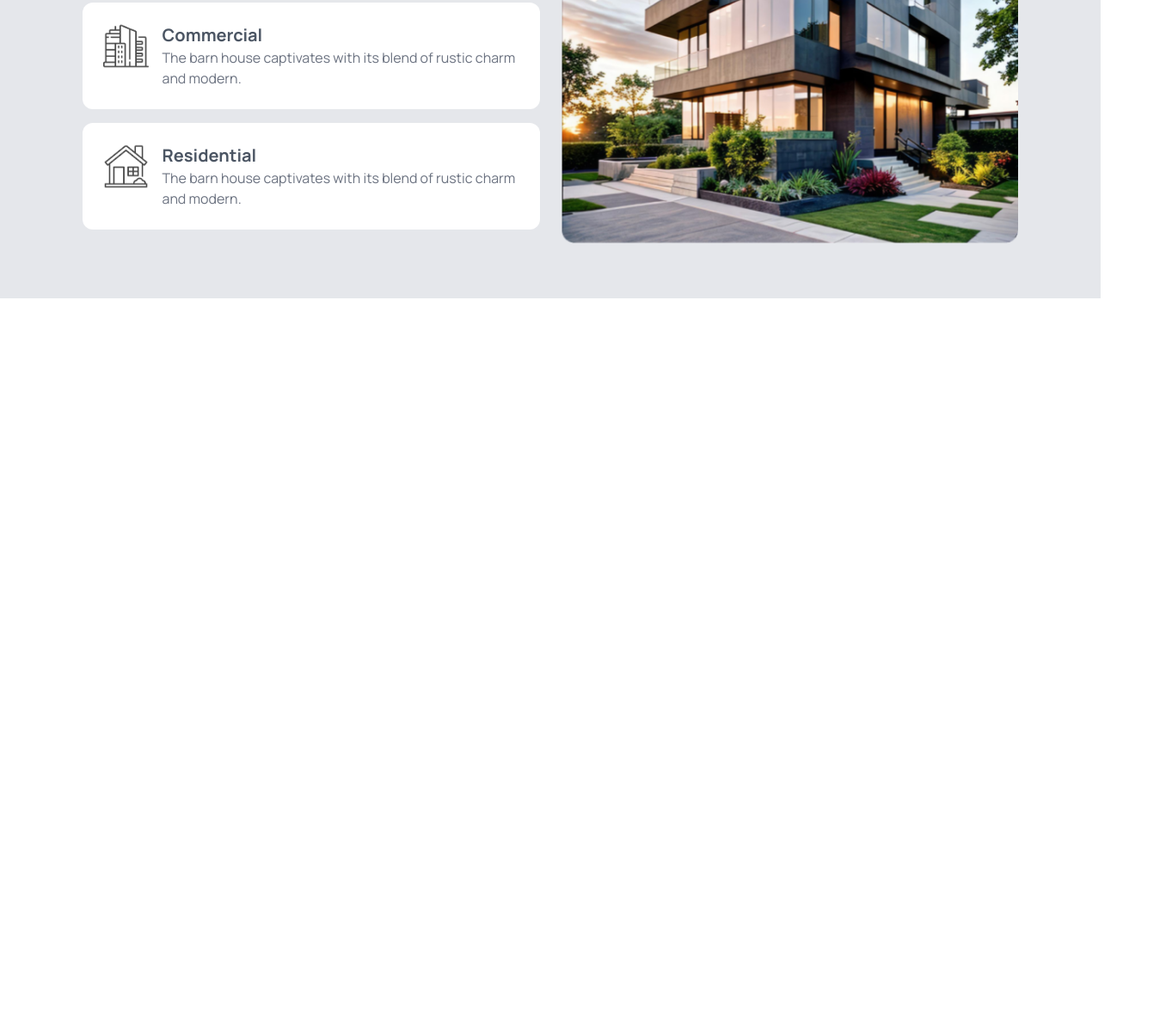
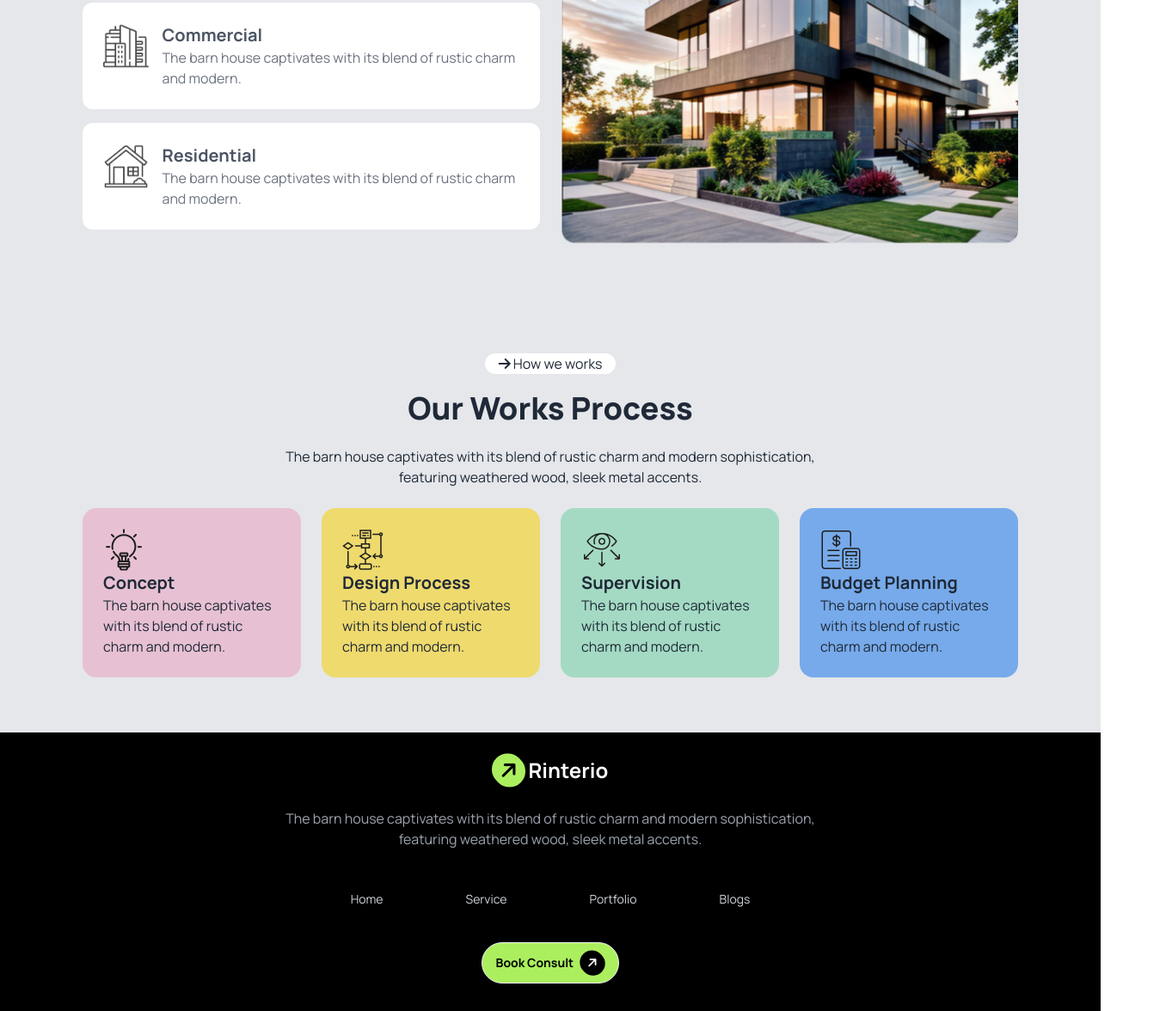
Before and after one commit to konika2000/B10-Assignment-03, a plain HTML site: page index.html in a window 1280 px wide. Shown: the part 1099-2275 px from the top of the page at 86% size, 1363 px wide, since content can reach past the window. Before the commit the page ends 1446 px from the top, so only its background shows below. Drawn offline with nearby package versions, Linux system fonts and the light colour scheme.

Commit message:
footer done

```diff
--- a/index.html
+++ b/index.html
@@ -43,7 +43,7 @@
                 </div>
 
                 <div class="dropdown">
-                    <div tabindex="0" role="button" class="btn btn-ghost lg:hidden">
+                    <div tabindex="0" role="button" class="lg:hidden">
                       <svg
                         xmlns="http://www.w3.org/2000/svg"
                         class="h-5 w-5"
@@ -59,13 +59,15 @@
                     </div>
                     <ul
                       tabindex="0"
-                      class="menu menu-sm dropdown-content bg-base-100 rounded-box z-[1] mt-3 w-52 p-2 shadow">
+                      class="menu menu-sm dropdown-content bg-base-100 rounded-box z-[1] mt-3 w-30 p-2 shadow">
                       <li><a>Home</a></li>
                       <li><a>Services</a></li>
                       <li><a>Portfolio</a></li>
                       <li><a>Blogs</a></li>
                       <li><a>Contact Us</a></li>
-                      <li><a class="btn">Button</a></li>
+                      <li><i class="fa-solid fa-magnifying-glass bg-white drop-shadow-xl rounded-full p-2 font-bold"></i></li>
+                      <li><i class="fa-solid fa-cart-shopping bg-white drop-shadow-xl rounded-full p-2 font-bold"></i></li>
+                      <li><a class="btn bg-[#ABEF5F] text-black font-bold rounded-2xl">Button</a></li>
                     </ul>
                   </div>
               </div>
@@ -89,7 +91,7 @@
              <div>
                 <img class="absolute  lg:left-28 top-4 md:left-1 left-0" src="assets/Vector.png" alt="">
                <button class="bg-white rounded-3xl px-2 mt-4"><i class="fa-solid fa-arrow-right"></i> About Us</button>
-               <h1 class="text-4xl font-bold mt-6 mb-6">We design thoughtful, <br> liveable spaces</h1>
+               <h1 class="text-4xl font-extrabold mt-6 mb-6">We design thoughtful, <br> liveable spaces</h1>
                <p class="mb-6">The barn house captivates with its blend of rustic charm and
                 modern sophistication, featuring weathered wood, sleek metal accents.</p>
                 <!-- card -->
@@ -113,9 +115,56 @@
                 <img src="assets/Rectangle.png" alt="">
               </div>
           </div>
+           <!-- our works process -->
+         <div class="max-w-screen-xl mx-auto py-16 px-16 lg:px-24 ">
+            <div class="text-center">
+                <button class=" bg-white rounded-3xl px-4 mb-5"><i class="fa-solid fa-arrow-right"></i> How we works</button>
+            <h1 class="text-4xl font-extrabold mb-6">Our Works Process</h1>
+            <p class="mb-6">The barn house captivates with its blend of rustic charm and modern sophistication,<br> featuring weathered wood, sleek metal accents.</p>
+            </div>
+           <div class="grid grid-cols-1 md:grid-cols-2 lg:grid-cols-4 gap-6">
+            <!-- card-1 -->
+            <div class="bg-[#E7C1D3] rounded-2xl p-6">
+                <img src="assets/concept.png" alt="">
+                <h1 class="text-xl font-bold">Concept</h1>
+                <p>The barn house captivates with its blend of rustic charm and modern. </p>
+              </div>
+            <!-- card-2 -->
+            <div class="bg-[#EFDA6E] rounded-2xl p-6">
+                <img src="assets/flow-chart.png" alt="">
+                <h1 class="text-xl font-bold">Design Process</h1>
+                <p>The barn house captivates with its blend of rustic charm and modern. </p>
+              </div>
+              <!-- card-3 -->
+              <div class="bg-[#A4DAC3] rounded-2xl p-6">
+                <img src="assets/vision.png" alt="">
+                <h1 class="text-xl font-bold">Supervision</h1>
+                <p>The barn house captivates with its blend of rustic charm and modern. </p>
+              </div>
+              <!-- card-4 -->
+              <div class="bg-[#77AAEA] rounded-2xl p-6">
+                <img src="assets/budget-planning.png" alt="">
+                <h1 class="text-xl font-bold">Budget Planning</h1>
+                <p>The barn house captivates with its blend of rustic charm and modern. </p>
+              </div>
+           </div>
+         </div>
         </div>
-        <!-- our w -->
     </main>
-    <footer></footer>
+    <footer class="bg-black ">
+      <div class="text-center items-center pb-8">
+      <h1 class="text-white text-2xl font-bold py-6"><i class="fa-solid fa-arrow-right -rotate-45 bg-[#ABEF5F] rounded-full p-1 md:p-2 text-black"></i> Rinterio</h1>
+      <p class="text-gray-400 pb-8">The barn house captivates with its blend of rustic charm and modern sophistication,<br> featuring weathered wood, sleek metal accents.</p>
+      <div>
+        <ul class="menu menu-horizontal px-1 md:gap-16 text-gray-300 pb-8">
+          <li><a href="">Home</a></li>
+          <li><a href="">Service</a></li>
+          <li><a href="">Portfolio</a></li>
+          <li><a href="">Blogs</a></li>
+        </ul>
+      </div>
+      <button class="btn px-4  bg-[#ABEF5F] text-black font-bold rounded-3xl">Book Consult <i class="fa-solid fa-arrow-right -rotate-45 bg-black rounded-full p-2 text-white"></i></button>
+      </div>
+    </footer>
 </body>
 </html>
```
